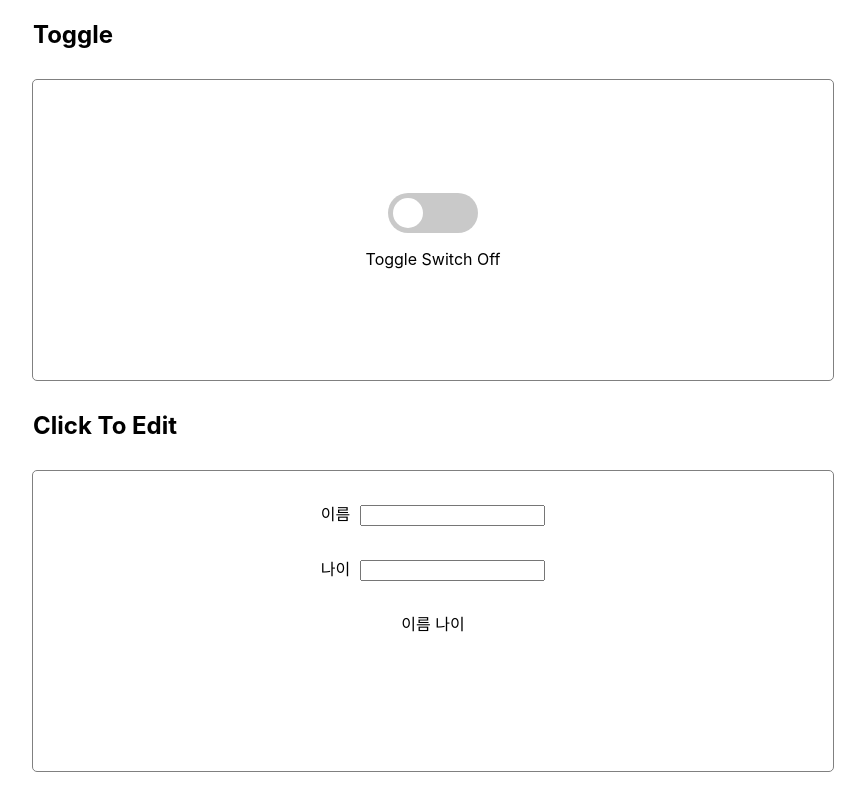
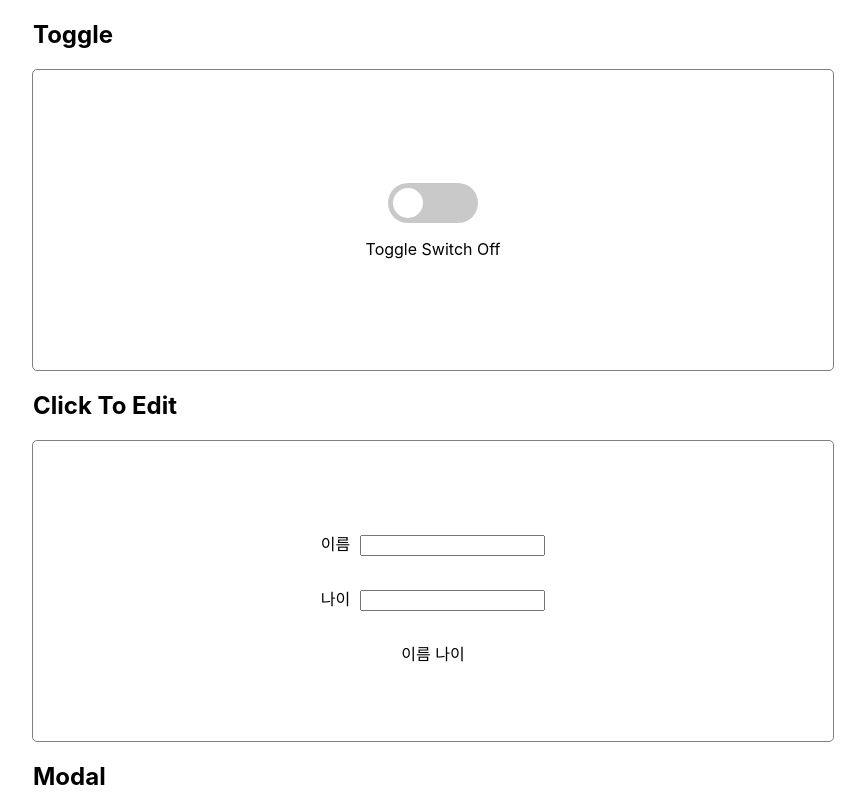
Before and after one commit to cubodado/Components, a React (Create React App) app in the folder custom-component/: page / in a window 1280 px wide. Shown: the top 800 px of the page, without its empty margins (207-1072 px from the left). Built offline with nearby package versions, Linux system fonts and the light colour scheme.

Commit message:
refactor: center click to edit elements

```diff
--- a/custom-component/src/component/ClickToEdit.css
+++ b/custom-component/src/component/ClickToEdit.css
@@ -1,4 +1,8 @@
-section {
+.click-box {
+  margin-top: 90px;
+}
+
+.input-area, .output-area {
   margin-top: 30px;
   margin-bottom: 30px;
 }
--- a/custom-component/src/component/ClickToEdit.js
+++ b/custom-component/src/component/ClickToEdit.js
@@ -28,17 +28,19 @@ function ClickToEdit() {
         <h1>Click To Edit</h1>
       </section>
       <section className="border-box">
-        <section>
+        <div className="click-box">
+          <section className="input-area">
             <label htmlFor="name" id="name-label">이름</label>
             <input type="text" id="name"></input>
           </section>
-        <section>
+          <section className="input-area">
             <label htmlFor="age" id="age-label">나이</label>
             <input type="text" id="age"></input>
           </section>
-        <section>
+          <section className="output-area">
             <p>이름 { inputName } 나이 {inputAge}</p>
           </section>
+        </div>
       </section>
     </div>
   );
```
Lines whose indentation alone changed are shown as unchanged.
